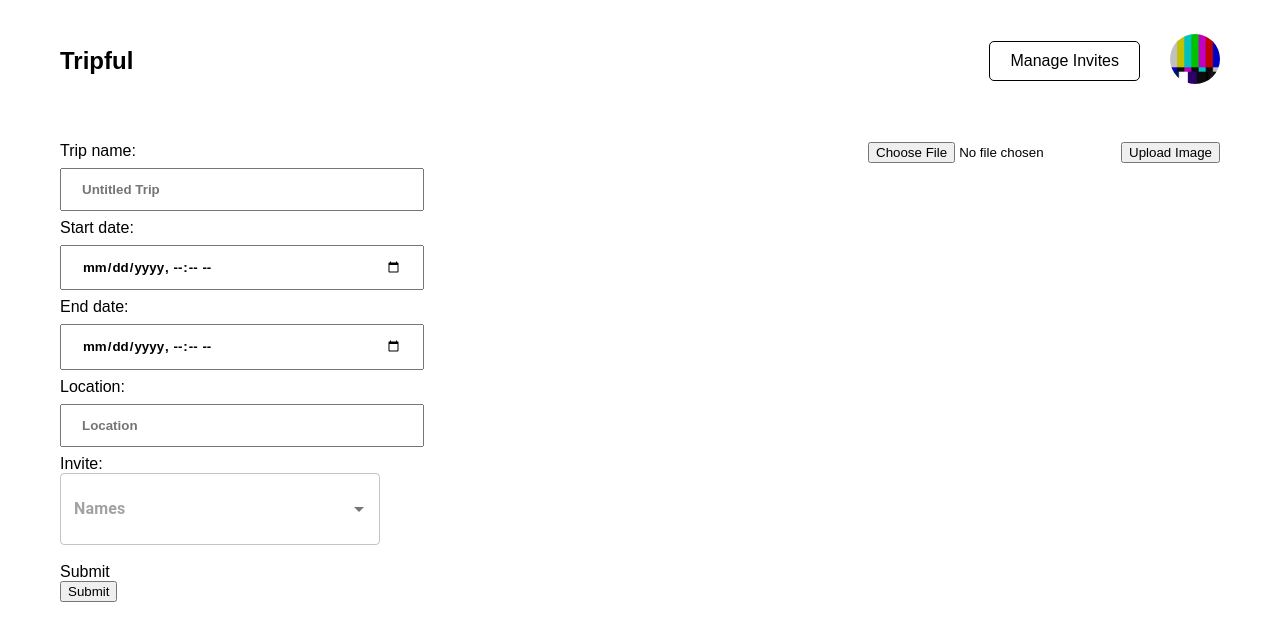
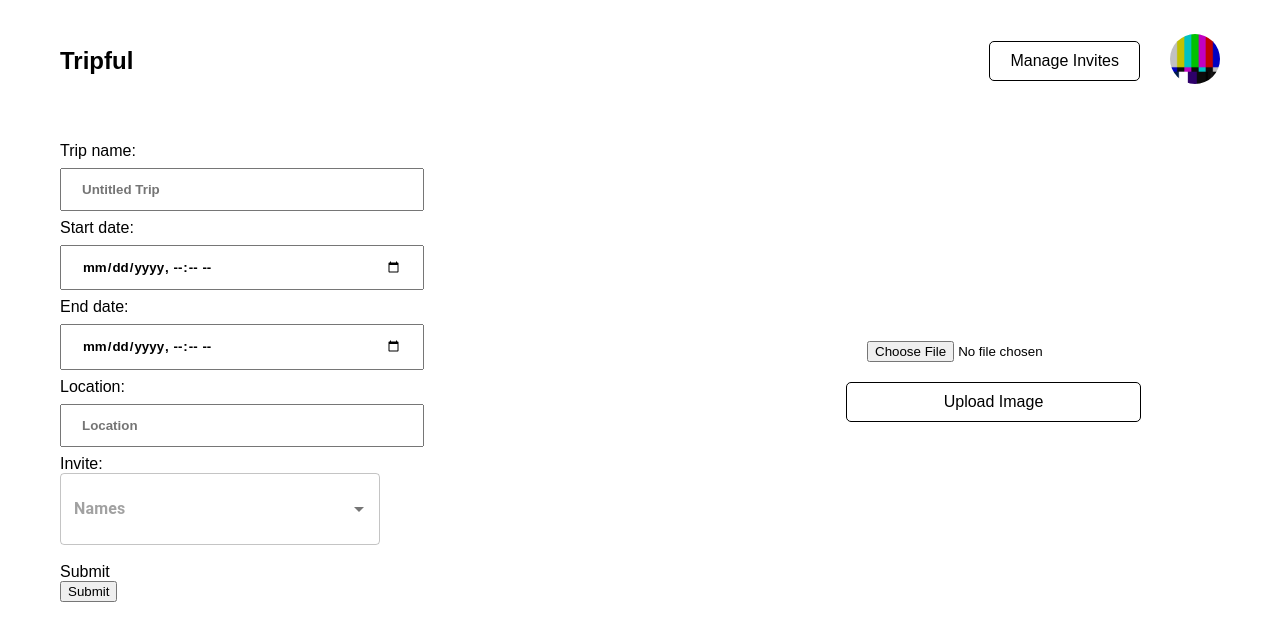
Before and after one commit to ethanratnofsky/Tripful, a React app in the folder frontend/: page /create-trip in a window 1280 px wide. Shown: the top 640 px of the page. Built offline with nearby package versions, Linux system fonts and the light colour scheme; no server answers; sample sign-in values are in the browser's storage.

Commit message:
Add upload img style

```diff
--- a/frontend/src/pages/CreateTrip.css
+++ b/frontend/src/pages/CreateTrip.css
@@ -26,3 +26,21 @@
     width: 600px;
     margin: 0 auto;
 }
+
+.trip-img-input-container {
+    display: flex;
+    flex-direction: column;
+    justify-content: center;
+    align-items: center;
+    margin-inline: 100px;
+}
+
+.trip-form-container .trip-img-input {
+    margin-top: 20px;
+    width: 100%;
+}
+
+.trip-form-container .trip-img-upload {
+    margin-top: 20px;
+    width: 100%;
+}
--- a/frontend/src/pages/CreateTrip.js
+++ b/frontend/src/pages/CreateTrip.js
@@ -175,9 +175,7 @@ const CreateTrip = () => {
                 <input type="submit" value="Submit" />
             </form>
             <br></br>
-            <div>
-                <input type="file" onChange={handleImageUpload} />
-                <button onClick={handleImageSubmit}>Upload Image</button>
+            <div className="trip-img-input-container">
                 {imageUrl && (
                     <img
                         src={imageUrl}
@@ -186,6 +184,14 @@ const CreateTrip = () => {
                         height="200"
                     />
                 )}
+                <input
+                    className="trip-img-input"
+                    type="file"
+                    onChange={handleImageUpload}
+                />
+                <button className="trip-img-upload" onClick={handleImageSubmit}>
+                    Upload Image
+                </button>
             </div>
         </div>
     );
--- a/frontend/src/pages/Trip.css
+++ b/frontend/src/pages/Trip.css
@@ -10,6 +10,7 @@ button.delete-trip-button,
 button.save-trip-button,
 button.cancel-trip-button,
 button.accept-trip-button,
+button.trip-img-upload,
 .back-button {
     all: unset;
     text-decoration: none;
@@ -18,6 +19,7 @@ button.accept-trip-button,
     padding: 10px 20px;
     border-radius: 5px;
     margin-inline: 5px;
+    text-align: center;
 }
 
 button.delete-trip-button {
@@ -30,6 +32,7 @@ button.delete-trip-button:hover,
 button.save-trip-button:hover,
 button.cancel-trip-button:hover,
 button.accept-trip-button:hover,
+button.trip-img-upload:hover,
 .back-button:hover {
     background-color: #f2f2f2;
     cursor: pointer;
```
Also changed, not shown: 2 other files (tests, documents, lock files or other folders).
